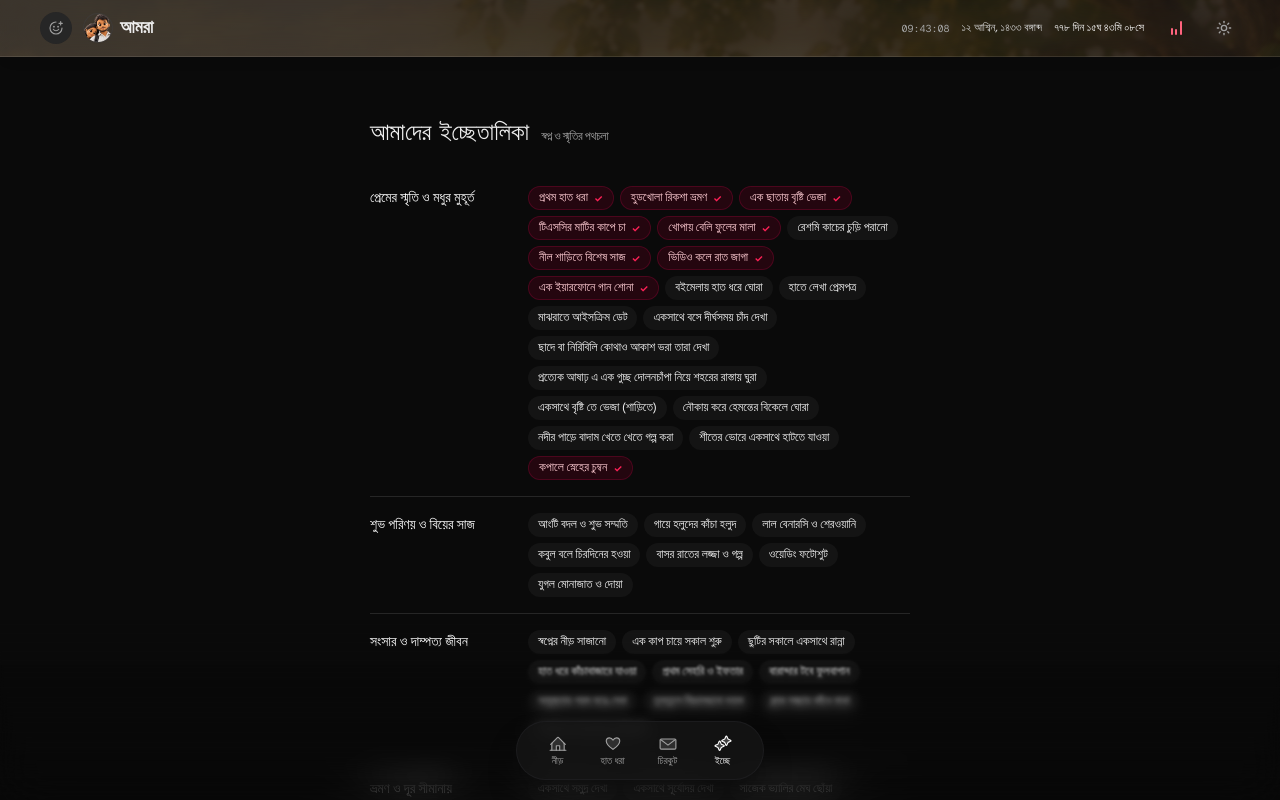
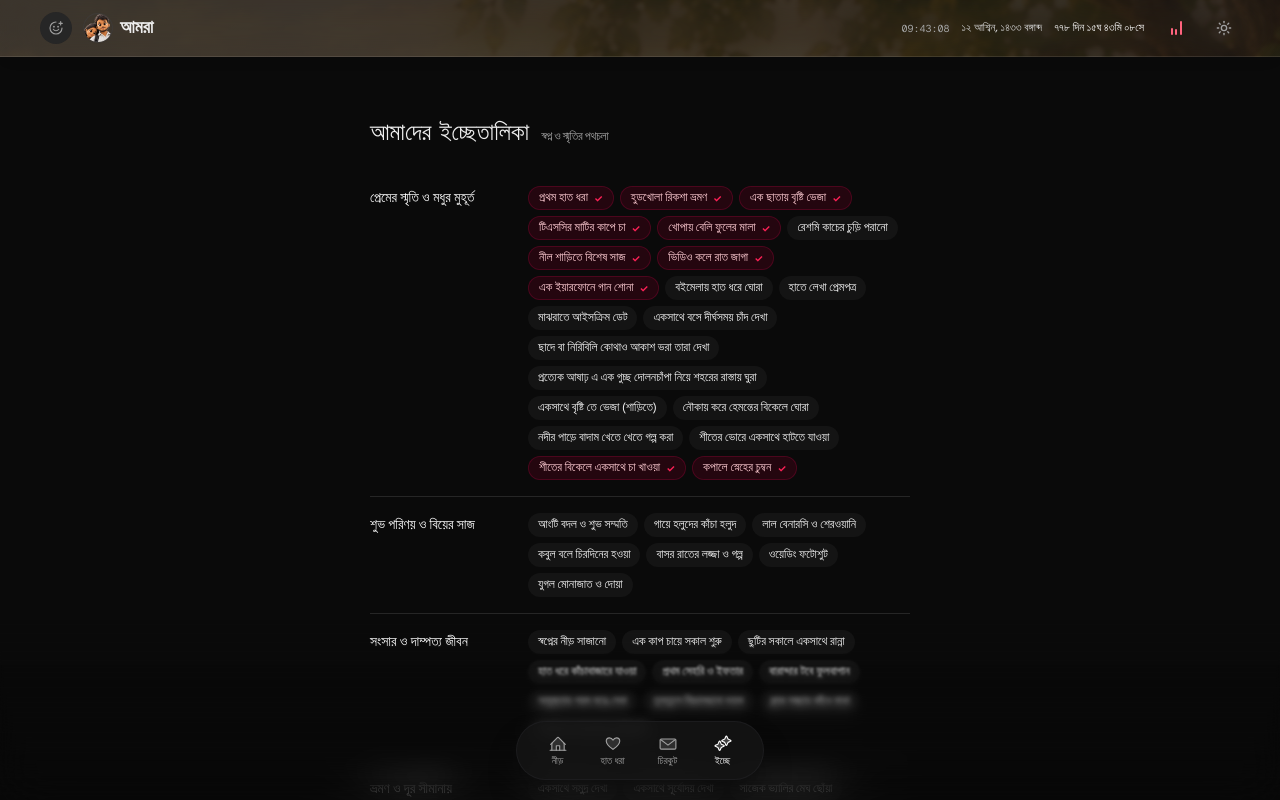
Before and after one commit to fiftee15n/9November, a Next.js app: page /ecche in a window 1280 px wide. Shown: the top 800 px of the page. Built offline with nearby package versions, Linux system fonts and the light colour scheme; what react-apple-emojis would draw is missing.

Commit message:
Add winter afternoon tea as fulfilled wish to ecche list

```diff
--- a/app/ecche/page.tsx
+++ b/app/ecche/page.tsx
@@ -34,6 +34,7 @@ const BUCKET_LIST = [
       { name: "নৌকায় করে হেমন্তের বিকেলে ঘোরা", done: false },
       { name: "নদীর পাড়ে বাদাম খেতে খেতে গল্প করা", done: false },
       { name: "শীতের ভোরে একসাথে হাটতে যাওয়া", done: false },
+      { name: "শীতের বিকেলে একসাথে চা খাওয়া", done: true },
       { name: "কপালে স্নেহের চুম্বন", done: true },
     ],
   },
```
